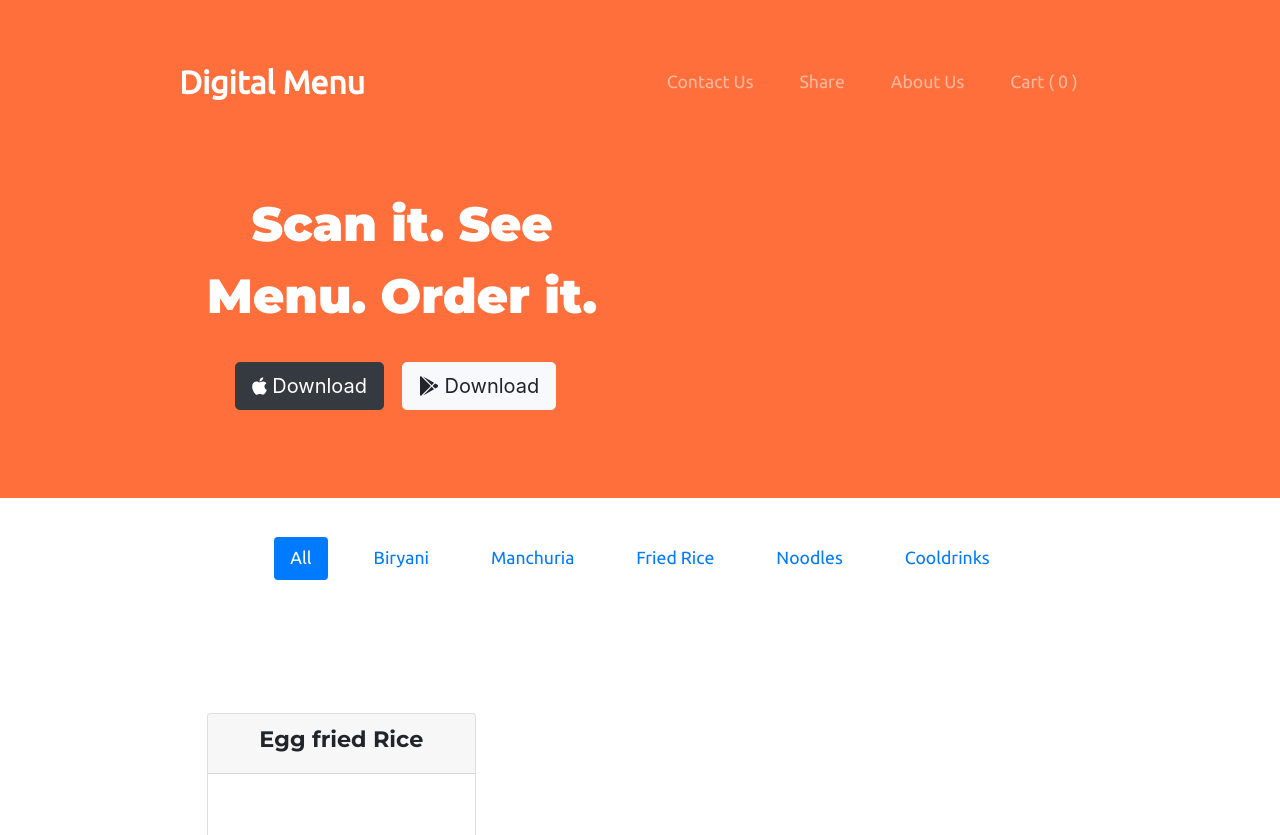
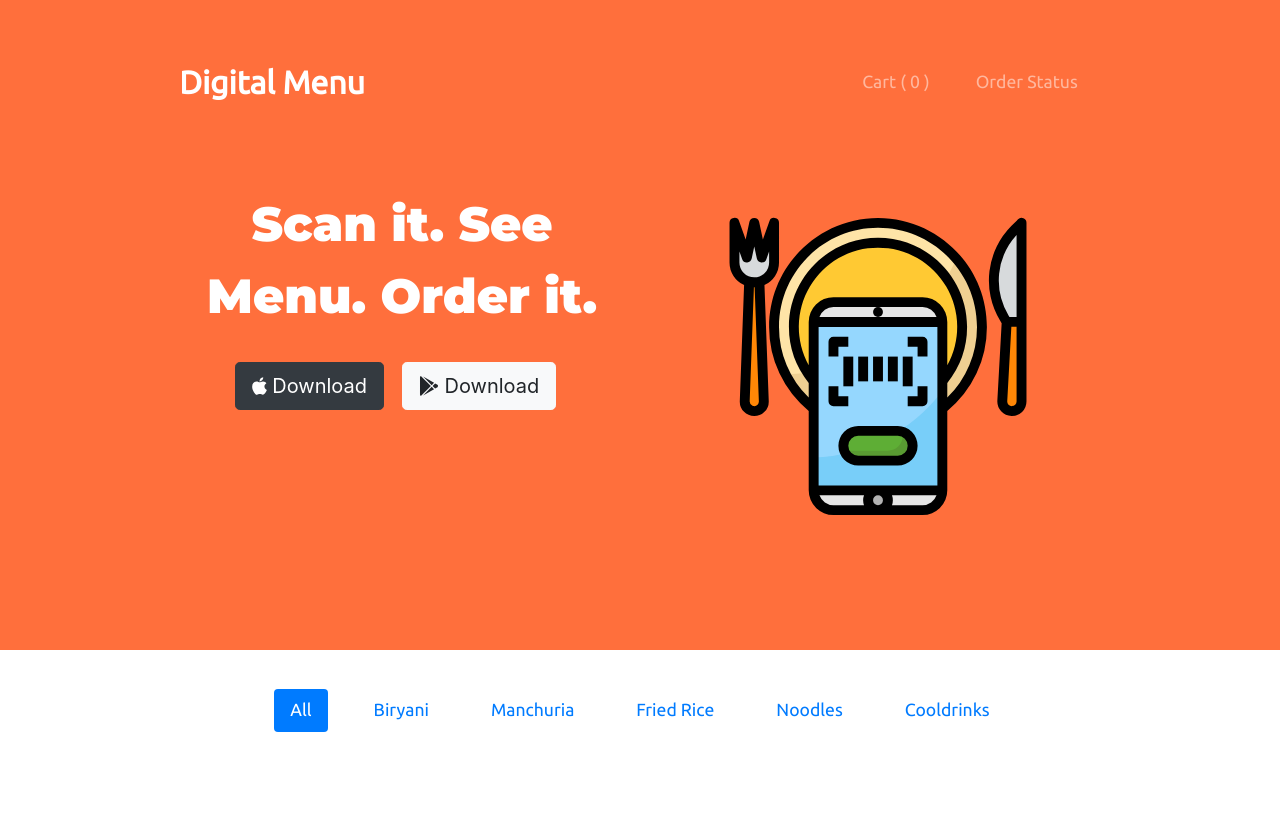
Before and after one commit to shashanka2a/Digital-Menu-Card, a Django app: page /store/1/ in a window 1280 px wide. Shown: the top 835 px of the page. Run offline with Django 3.2, Linux system fonts and the light colour scheme; data comes from the database, SQL or seed files in the repository; some libraries are stand-ins or nearby versions.

Commit message:
Update store.html

```diff
--- a/templates/store.html
+++ b/templates/store.html
@@ -207,19 +207,14 @@
       <div class="collapse navbar-collapse" id="navbarTogglerDemo02">
         <ul class="navbar-nav ml-auto">
           <li class="nav-item">
-            <a class="nav-link" href="">Contact Us</a>
+            <a class="nav-link" href="{% url 'cart_detail' %}">Cart  (   {{request.session.cart|length}} )  </a>
           </li>
           <li class="nav-item">
-            <a class="nav-link" href="">Share</a>
-          </li>
-          <li class="nav-item">
-            <a class="nav-link" href="">About Us</a>
-          </li>
-          <li class="nav-item">
-            <a class="nav-link" href="{% url 'cart_detail' %}">Cart  (   {{request.session.cart|length}} )  </a>
+            <a class="nav-link" href="{% url 'order_status' pk %}">Order Status</a>
           </li>
         </ul>
       </div>
+
     </div>
 
       <!-- Title -->
@@ -231,9 +226,12 @@
           <button type="button" class="btn btn-dark btn-lg download-b"><i class="fab fa-apple"></i> Download</button>
           <button type="button" class="btn btn-light btn-lg download-b"><i class="fab fa-google-play"></i> Download</button>
         </div>
-
+        <div class="col-lg-6 Punchl">
+          <img class="Burger" src="https://raw.githubusercontent.com/shashanka2a/Digital-Menu-Card/34f349791f43de44d6117a97840ef2949ff3f7af/static/images/food.svg" alt="iphone-mockup" />
+        </div>
       </div>
     </div>
+
   </section>
 
 
@@ -301,7 +299,9 @@
         </div>
       </div>
       </div>
+      &nbsp;
     {% endfor %}
+
 </div>
 
 <div class="tab-pane fade" id="pills-fried" role="tabpanel" aria-labelledby="pills-fried-tab">
@@ -322,6 +322,7 @@
         </div>
       </div>
       </div>
+      &nbsp;
     {% endfor %}
 </div>
 
@@ -343,6 +344,7 @@
       </div>
     </div>
     </div>
+    &nbsp;
   {% endfor %}
 </div>
 
@@ -365,6 +367,7 @@
       </div>
     </div>
     </div>
+    &nbsp;
   {% endfor %}
 </div>
 
@@ -388,6 +391,7 @@
       </div>
     </div>
     </div>
+    &nbsp;
   {% endfor %}
 </div>
 
@@ -411,6 +415,7 @@
       </div>
     </div>
     </div>
+    &nbsp;
   {% endfor %}
 </div>
 </section>
```
